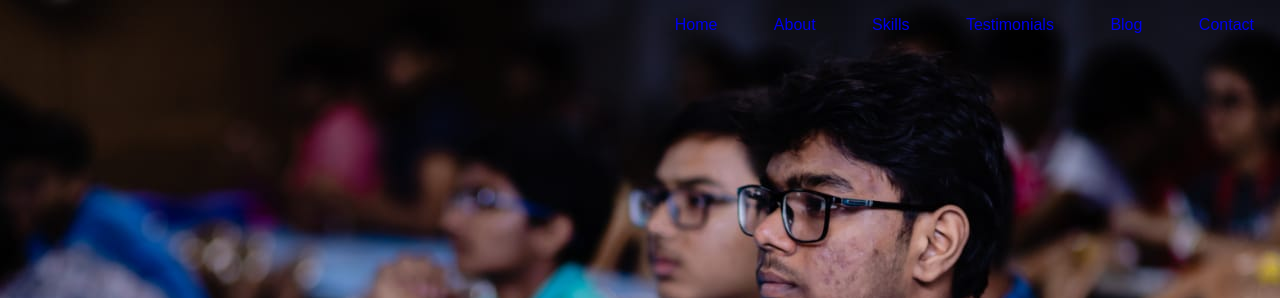
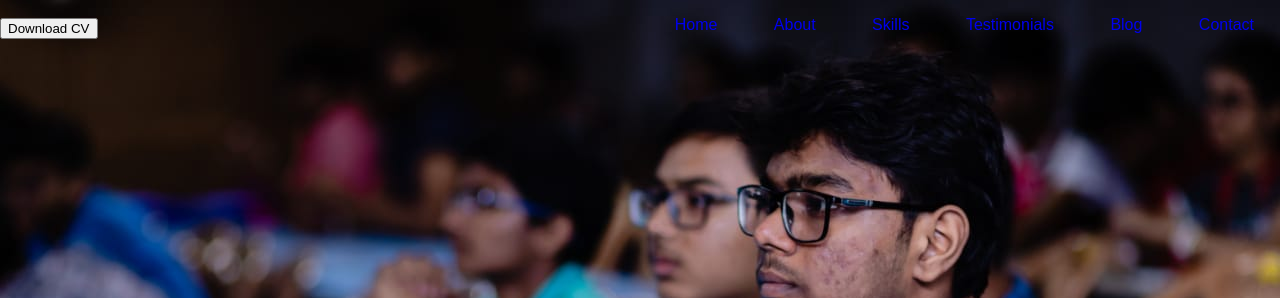
Before and after one commit to Vishal559/web, a plain HTML site: page index.html in a window 1280 px wide. Shown: the top 298 px of the page. Drawn offline with Linux system fonts and the light colour scheme.

Commit message:
Update index.html

```diff
--- a/index.html
+++ b/index.html
@@ -11,7 +11,7 @@
 			<ul>
 				<li><a href="index.html">Home</a></li>
 				<li><a href="page2.html">About</a></li>
-				<li><a href="skills.html">Skills</a></li>
+				<li><a href="skill.html">Skills</a></li>
 				<li><a href="test.html">Testimonials</a></li>
 				<li><a href="blog.html">Blog</a></li>
 				<li><a href="contact.html">Contact</a></li>
@@ -24,6 +24,11 @@
 			</h1>
 			<br>
 			<h1 class="name2">I'am a Programmer!</h1>
+		</div>
+		<div class="CV">
+			<a href="cv.pdf"Download CV>
+			<button type="button" class="btn">Download CV</button>
+ </a>
 		</div>
 
 
```
